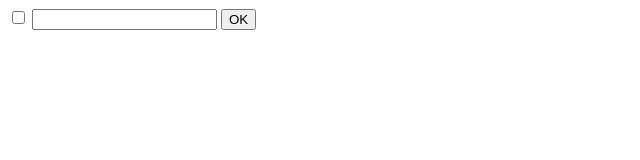
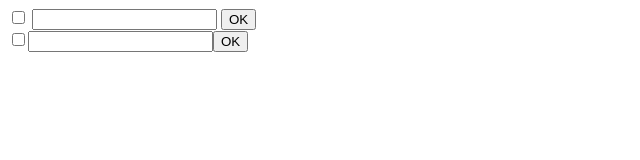
Before and after one commit to vadn7/todo, a plain HTML site: page index.html in a window 1280 px wide. Both pictures are taken after a click on the button "OK". Shown: the whole page, without its empty margins (0-640 px from the left). Drawn offline with Linux system fonts and the light colour scheme.

Commit message:
Adding a list after its done automaticaly

```diff
--- a/code.js
+++ b/code.js
@@ -15,10 +15,12 @@ let para = document.createElement('p')
 let check = document.querySelectorAll('checks')
 let btn1 = document.getElementById('b1')
 
+let count=0;
+
+function save() //Saving a list
+{
 
 
-function save()
-{
 
     let text = document.querySelectorAll('.t')
 
@@ -28,39 +30,46 @@ function save()
 for(let i=0; i<text.length;i++)
     { if ( ( (text[i].value).length!==0) && ( btn1[i].length!==0 ) ) {
 
-    console.log(text[i])
 
     let textValue = text[i].value
 
+    console.log(textValue)
 
-
-    console.log(textValue)
 
 text[i].remove()
 
 
 
-//oldParent.appendChild(wrapper);
 
-check[i].innerText=textValue;
+check[count].innerText=textValue;
 
+count++;// For knowing in which list we are and count the number if the list
+
+
+console.log(i); // Le problème est que text est de nouveau 0 car le precedent n'exsite pas
+
+//Donc, il faut faire avec le cas ou text disparait
+
+console.log(check[i].innerText)
 
 
 btn1[i].remove()
 
 let hide = document.querySelectorAll('.hide')
 
-hide[i].style.display="block";
 
-text[i+1].innerText="";
-
-}
 
 }
 
 
+}
+
+CreateList();//Creating a list
+
 
 }
+
+
 
 
 
@@ -85,7 +94,7 @@ let check = document.getElementById('check')
 
 
 
-function barrer() {
+function barrer() { //Making a list done
 
 let boxes = document.querySelectorAll(".boxx");
 
@@ -100,4 +109,75 @@ for (let i=0;i<boxes.length;i++)
  : check[i].style.textDecoration="none";
     }
 
+
 }
+
+
+
+
+
+function CreateList() { // Creating a list
+
+    let container=document.createElement('div');
+
+    let box=document.createElement('input');
+    box.type='checkbox';
+    box.className='boxx';
+    box.addEventListener("change", barrer)
+
+    let text=document.createElement('input')
+    text.type='text';
+    text.className='t';
+
+let  phrase=document.createElement('span');
+    phrase.className='checks';
+
+let button=document.createElement('button');
+   button.type='submit';
+   button.addEventListener("click", save)
+   button.className='b1s'
+   button.innerText="OK";
+
+container.appendChild(box);
+
+container.appendChild(text);
+
+container.appendChild(phrase);
+
+container.appendChild(button);
+
+document.body.appendChild(container);
+
+
+/*
+    let container = document.createElement('div');
+    let box = document.createElement('input');
+    box.type = 'checkbox';
+    box.className = 'boxx';
+
+    let text = document.createElement('input');
+    text.type = 'text';
+    text.className = 't';
+
+    let phrase = document.createElement('span');
+    phrase.className = 'checks';
+    phrase.textContent = 'Checkbox and Text';
+
+    let button = document.createElement('button');
+    button.type = 'submit';
+    button.textContent = 'Submit';
+
+    container.appendChild(box);
+    container.appendChild(text);
+    container.appendChild(phrase);
+    container.appendChild(button);
+
+    document.body.appendChild(container);
+
+    button.addEventListener("click", save)
+
+    box.addEventListener("change", barrer)
+*/
+
+
+}
--- a/index.html
+++ b/index.html
@@ -14,17 +14,15 @@
 
 <div>
 
-<input type="checkbox"  id="box" class="boxx" onchange="barrer()"> </input>
-<input type="text" class="t"> </input> <span id="check" class="checks">  </span>
-
-<p class="hide"></p>
-
-<button type="submit" onclick="save()" id="b1" class="b1s" > OK</button>
+<input type="checkbox" class="boxx" onchange="barrer()"> </input>
+<input type="text" class="t"> </input> <span class="checks">  </span>
+<button type="submit" onclick="save()" class="b1s" > OK</button>
 
 </div>
 
+<!--
 
-<div class="hide">
+<div class="hide" >
 
     <input type="checkbox"  id="box"  class="boxx" onchange="barrer()"> </input>
 
@@ -44,6 +42,6 @@
         <button type="submit" onclick="save()" id="b1" class="b1s"> OK</button>
 
         </div>
-
+!-->
 </body>
 </html>
```
